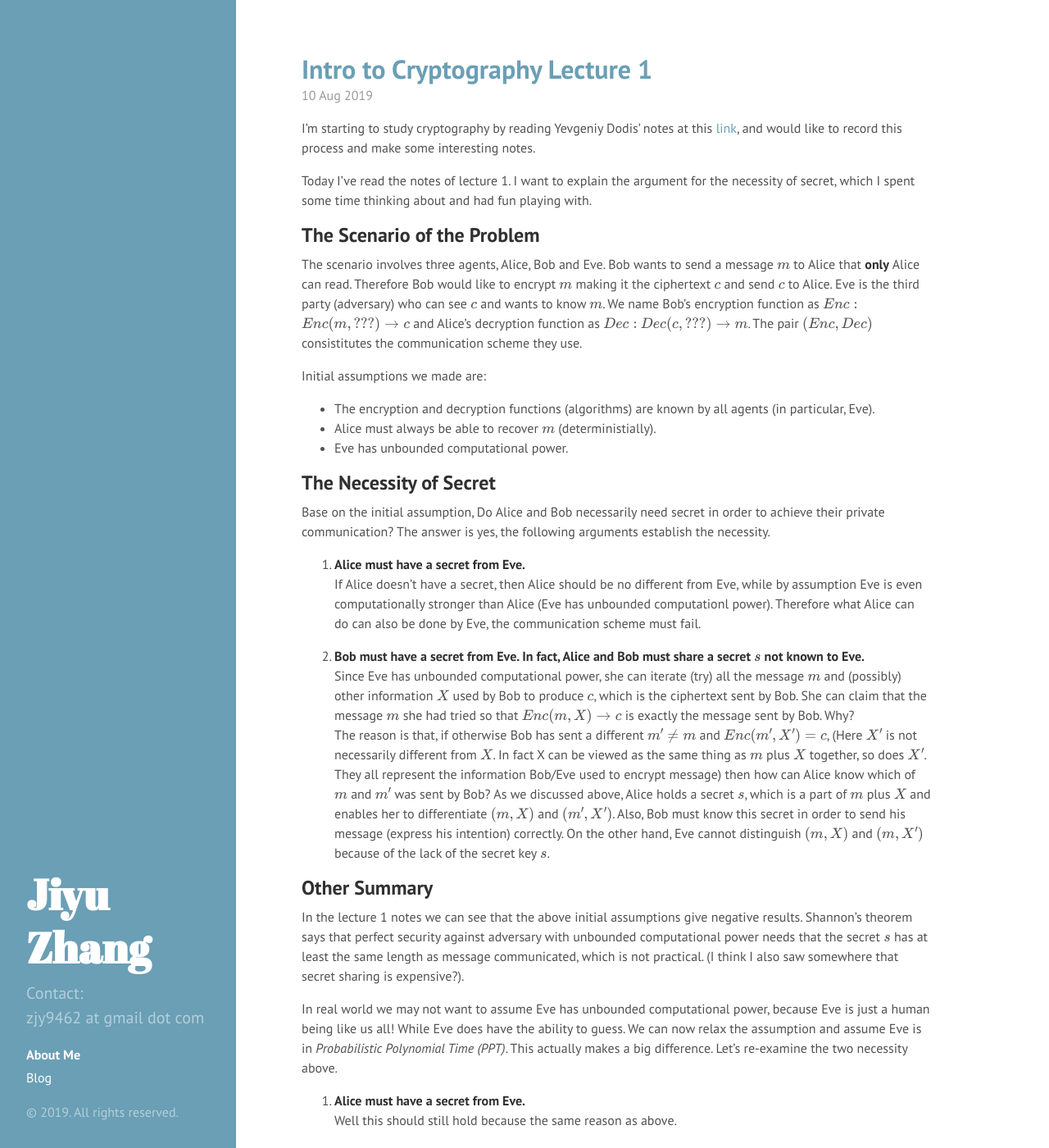
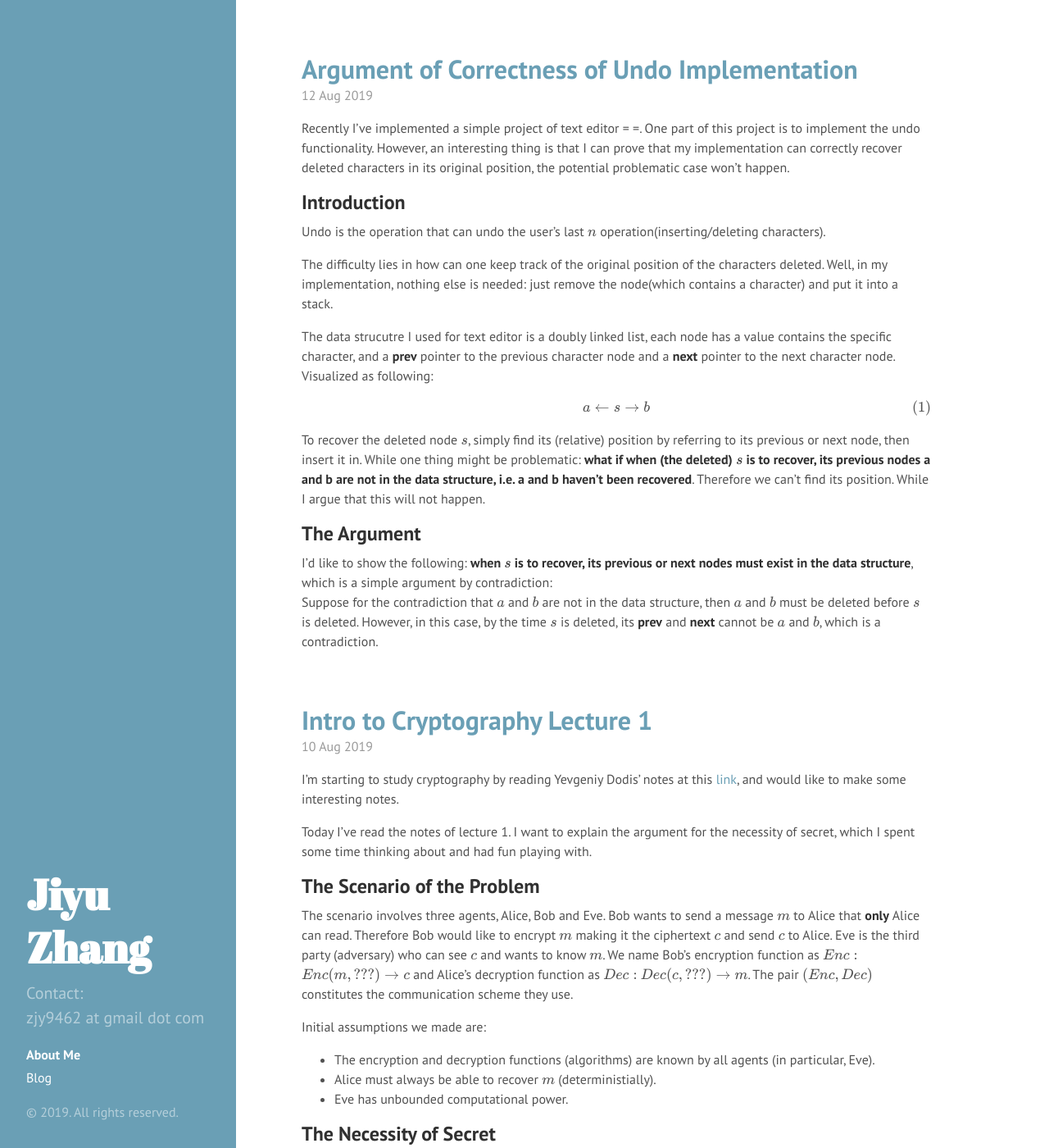
Before and after one commit to lucamartucci/lucamartucci.github.io, a Jekyll site: the page built from blog.html, in a window 1280 px wide and 1400 px high. Shown: the whole window at 82% size. Built offline with Jekyll 4.4.1, drawn with Linux system fonts in a browser that asks for light colours; formulas are drawn with MathJax 3; some of the changed text lies outside the part shown.

Commit message:
ProofOfUndo

```diff
--- a/_posts/2019-08-10-LearnCrypto01.md
+++ b/_posts/2019-08-10-LearnCrypto01.md
@@ -4,13 +4,13 @@ permalink: /LearningCrypto01/
 title: Intro to Cryptography Lecture 1
 tags: Cryptography
 ---
-I'm starting to study cryptography by reading Yevgeniy Dodis' notes at this [link](https://cs.nyu.edu/courses/fall08/G22.3210-001/index.html), and would like to record this process and make some interesting notes.
+I'm starting to study cryptography by reading Yevgeniy Dodis' notes at this [link](https://cs.nyu.edu/courses/fall08/G22.3210-001/index.html), and would like to make some interesting notes.
 
 Today I've read the notes of lecture 1. I want to explain the argument for the necessity of secret, which I spent some time thinking about and had fun playing with.
 
 ## **The Scenario of the Problem**
 
-The scenario involves three agents, Alice, Bob and Eve. Bob wants to send a message $m$ to Alice that **only** Alice can read. Therefore Bob would like to encrypt $m$ making it the ciphertext $c$ and send $c$ to Alice. Eve is the third party (adversary) who can see $c$ and wants to know $m$. We name Bob's encryption function as $Enc:$ $Enc(m, ???) \rightarrow c$ and Alice's decryption function as $Dec:$ $Dec(c, ???) \rightarrow m$. The pair $(Enc, Dec)$ consistitutes the communication scheme they use.
+The scenario involves three agents, Alice, Bob and Eve. Bob wants to send a message $m$ to Alice that **only** Alice can read. Therefore Bob would like to encrypt $m$ making it the ciphertext $c$ and send $c$ to Alice. Eve is the third party (adversary) who can see $c$ and wants to know $m$. We name Bob's encryption function as $Enc:$ $Enc(m, ???) \rightarrow c$ and Alice's decryption function as $Dec:$ $Dec(c, ???) \rightarrow m$. The pair $(Enc, Dec)$ constitutes the communication scheme they use.
 
 Initial assumptions we made are:
 
@@ -40,4 +40,4 @@ Well this should still hold because the same reason as above.
 2. **Bob must have a secret from Eve. In fact, Alice and Bob must share a secret $s$ not known to Eve.**
 This may not hold as previous. Why? Because now Eve is bounded in PPT, she is not allowed to do the previous iterative method. For now I think this is intuitive, maybe we can see more formal arguments (proofs) in later notes.
 
-In summary, two things might be improved from the relaxation of assumptions. First, Bob may not need a secret from Eve. Second, the length of secret key may nbe shorter than message length (overcoming shannon's barrier).
+In summary, two things might be improved from the relaxation of assumptions. First, Bob may not need a secret from Eve. Second, the length of secret key may be shorter than message length (overcoming shannon's barrier).
--- /dev/null
+++ b/_posts/2019-08-12-ProofOfUndo.md
@@ -0,0 +1,23 @@
+---
+layout: default
+permalink: /ProofOfUndo/
+title: Argument of Correctness of Undo Implementation
+tags: Job
+---
+
+Recently I've implemented a simple project of text editor = =. One part of this project is to implement the undo functionality. However, an interesting thing is that I can prove that my implementation can correctly recover deleted characters in its original position, the potential problematic case won't happen.
+
+## Introduction
+Undo is the operation that can undo the user's last $n$ operation(inserting/deleting characters).
+
+The difficulty lies in how can one keep track of the original position of the characters deleted. Well, in my implementation, nothing else is needed: just remove the node(which contains a character) and put it into a stack.
+
+The data strucutre I used for text editor is a doubly linked list, each node has a value contains the specific character, and a **prev** pointer to the previous character node and a **next** pointer to the next character node. Visualized as following:
+
+<div>$$a\leftarrow s \rightarrow b$$  </div>
+
+To recover the deleted node $s$, simply find its (relative) position by referring to its previous or next node, then insert it in.  While one thing might be problematic: **what if when (the deleted) $s$ is to recover, its previous nodes a and b are not in the data structure, i.e. a and b haven't been recovered**. Therefore we can't find its position. While I argue that this will not happen.
+
+## The Argument
+I'd like to show the following: **when $s$ is to recover, its previous or next nodes must exist in the data structure**, which is a simple argument by contradiction:
+Suppose for the contradiction that $a$ and $b$ are not in the data structure, then $a$ and $b$ must be deleted before $s$ is deleted. However, in this case, by the time $s$ is deleted, its **prev** and **next** cannot be $a$ and $b$, which is a contradiction.
```
Also changed, not shown: 4 other files.
